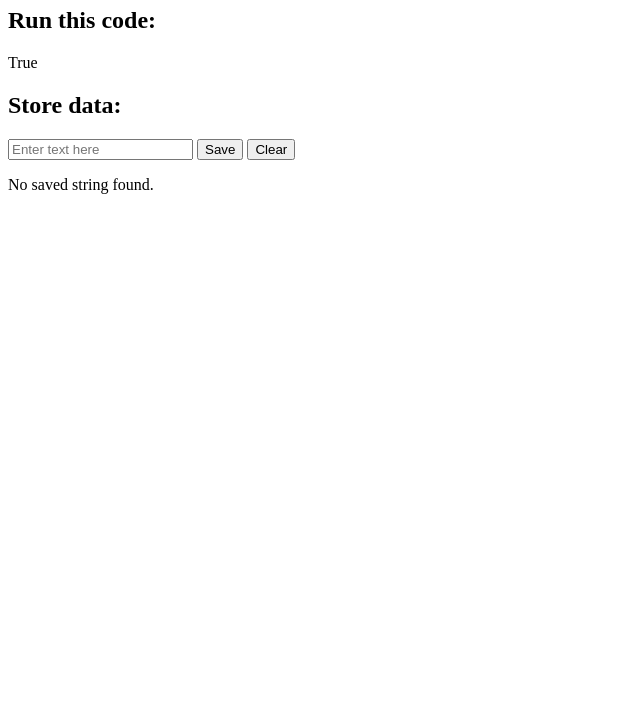
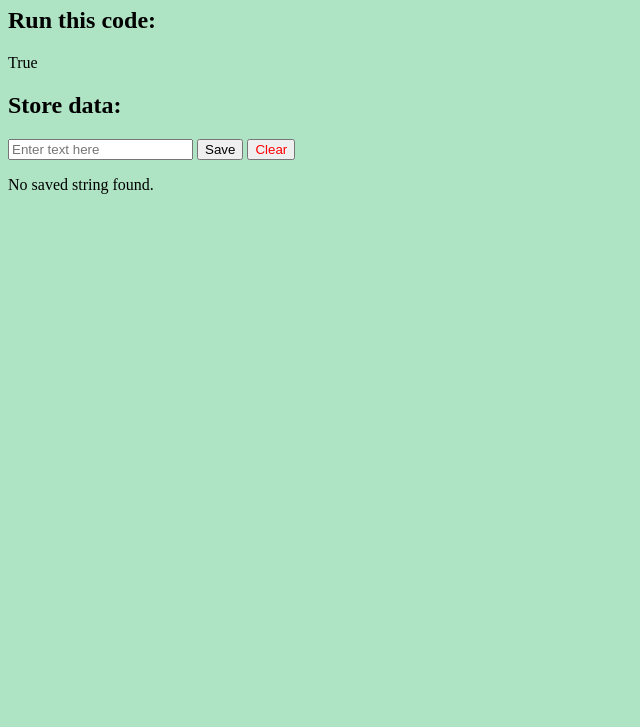
Before and after one commit to marcelldls/try-tsc, a website: page index.html in a window 1280 px wide. Shown: the part 73-800 px from the top of the page, without its empty margins (0-640 px from the left). Drawn offline with Linux system fonts and the light colour scheme.

Commit message:
Play with css

```diff
--- a/index.html
+++ b/index.html
@@ -19,8 +19,8 @@
     <!-- Demo cookies -->
     <h2>Store data:</h2>
     <input type="text" id="inputText" placeholder="Enter text here" />
-    <button onclick="saveAndDisplay()">Save</button>
-    <button onclick="clearAndDisplay()">Clear</button>
+    <button id="save" onclick="saveAndDisplay()">Save</button>
+    <button id="clear" onclick="clearAndDisplay()">Clear</button>
     <p id="displayArea"></p>
 
 </body>
--- a/styles.css
+++ b/styles.css
@@ -1,3 +1,7 @@
+body {
+    background-color: #aee3c3;
+}
+
 h1 {
     color: blue;
 }
@@ -5,3 +9,23 @@ h1 {
 p {
     font-size: 16px;
 }
+
+button {
+    cursor: pointer;
+}
+
+#save {
+    color: rgb(0, 0, 0);
+}
+
+#save:hover {
+    border-color: black;
+}
+
+#clear {
+    color: rgb(255, 0, 0);
+}
+
+#clear:hover {
+    border-color: black;
+}
```
Also changed, not shown: 1 other file.
